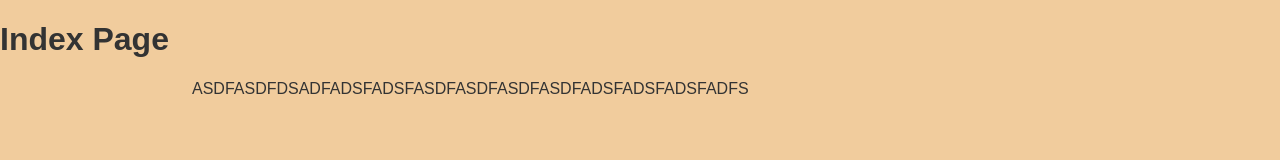
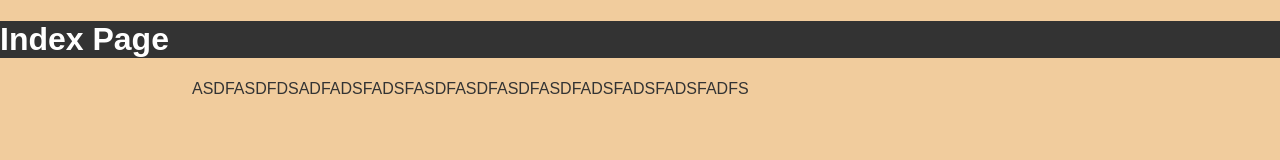
Before and after one commit to wuyeelok/css-variable-crash, a plain HTML site: page index.html in a window 1280 px wide. Drawn offline with Linux system fonts and the light colour scheme.

Commit message:
More examples

```diff
--- a/css/app.css
+++ b/css/app.css
@@ -3,6 +3,8 @@
     --main-txt-color: #333;
     --typical-font-family: Arial, Helvetica, sans-serif;
     --container-width: 70%;
+    --main-head-bg-color: #333;
+    --main-head-text-color: white;
 }
 
 body {
@@ -17,3 +19,8 @@ body {
     width: var(--container-width);
     margin: 20px auto;
 }
+
+.main-header {
+    background-color: var(--main-head-bg-color);
+    color: var(--main-head-text-color);
+}
--- a/index.html
+++ b/index.html
@@ -12,7 +12,9 @@
 </head>
 
 <body>
-    <h1>Index Page</h1>
+    <div class="main-header">
+        <h1>Index Page</h1>
+    </div>
 
     <div class="container">
         <p>ASDFASDFDSADFADSFADSFASDFASDFASDFASDFADSFADSFADSFADFS</p>
```
